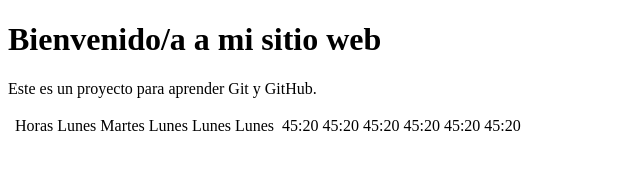
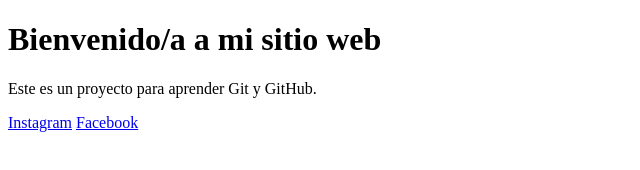
Before and after one commit to JorgeCallejeroEscribano/examen_git, a plain HTML site: page index.html in a window 1280 px wide. Shown: the whole page, without its empty margins (0-640 px from the left). Drawn offline with Linux system fonts and the light colour scheme.

Commit message:
Segunda mejora

```diff
--- a/index.html
+++ b/index.html
@@ -8,24 +8,10 @@
 <body>
     <h1>Bienvenido/a a mi sitio web</h1>
     <p>Este es un proyecto para aprender Git y GitHub.</p>
-    <table>
-        <th>
-            <td>Horas</td>
-            <td>Lunes</td>
-            <td>Martes</td>
-            <td>Lunes</td>
-            <td>Lunes</td>
-            <td>Lunes</td>
-        </th>
-        <th>
-            <td>45:20</td>
-            <td>45:20</td>
-            <td>45:20</td>
-            <td>45:20</td>
-            <td>45:20</td>
-            <td>45:20</td>
-        </th>
 
-    </table>
 </body>
+<footer>
+    <a href="https://www.instagram.com/">Instagram</a>
+    <a href="https://www.facebook.com/">Facebook</a>
+</footer>
 </html>
```
